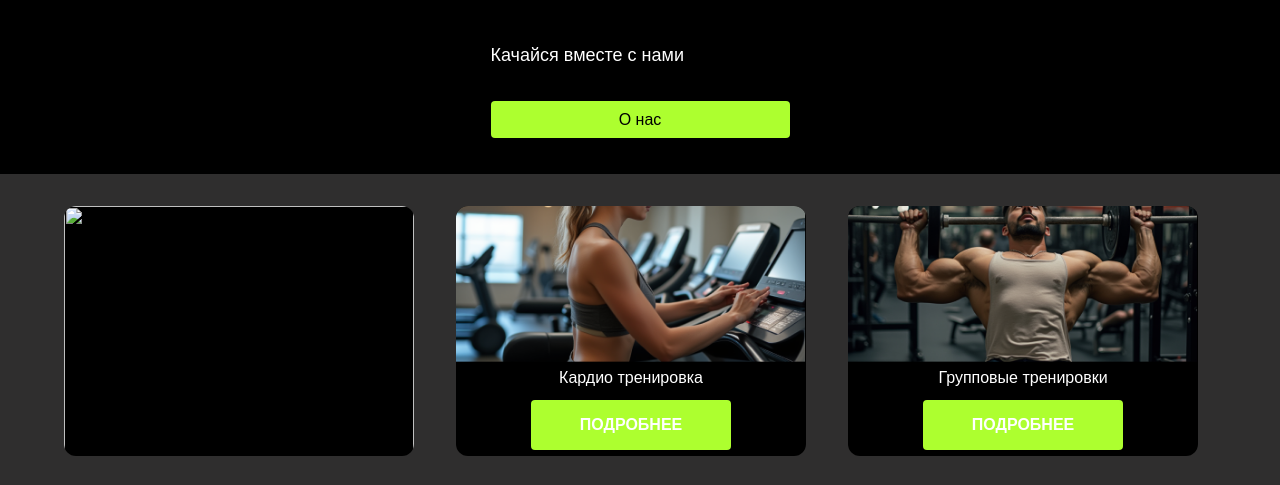
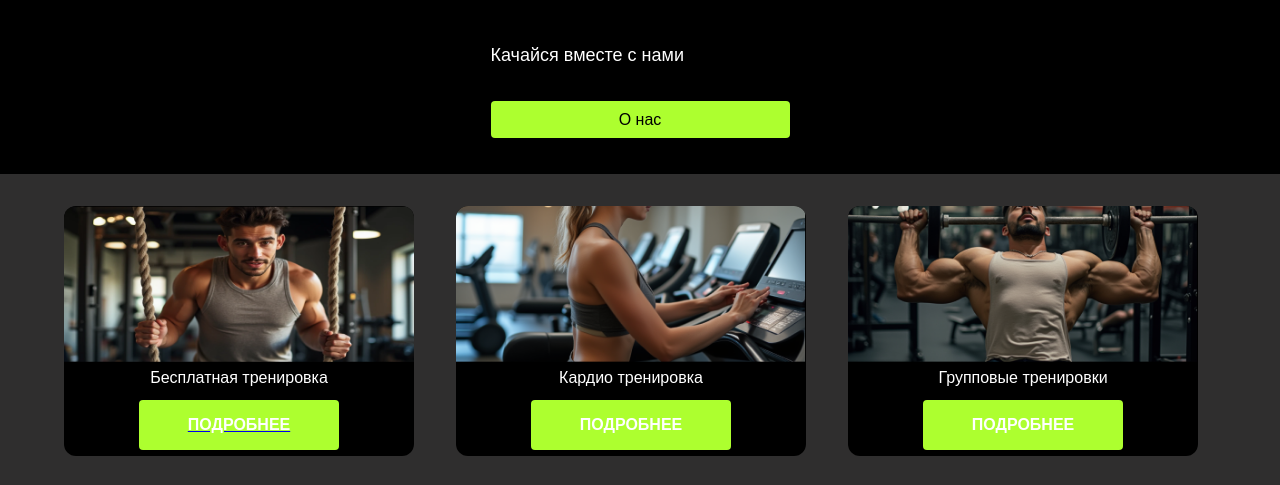
Before and after one commit to JorDann51/My-kursach1.github.io, a plain HTML site: page index.html in a window 1280 px wide. Shown: the part 289-774 px from the top of the page. Drawn offline with Linux system fonts and the light colour scheme.

Commit message:
Update index.html

```diff
--- a/index.html
+++ b/index.html
@@ -67,7 +67,7 @@
         <div class="container">
             <div class="gallery__grid">
                 <div class="promo-container">
-                    <img src="/img/imgeкарусель.png" alt="" class="promo-image" >
+                    <img src="/img/карусель6.png" alt="" class="promo-image" >
                     <div class="font-gallery" id="trening">Бесплатная тренировка</div>
                     <div class="button-container">
                         <a href="#abon"><button class="cta-button">Подробнее</button></a>
```
